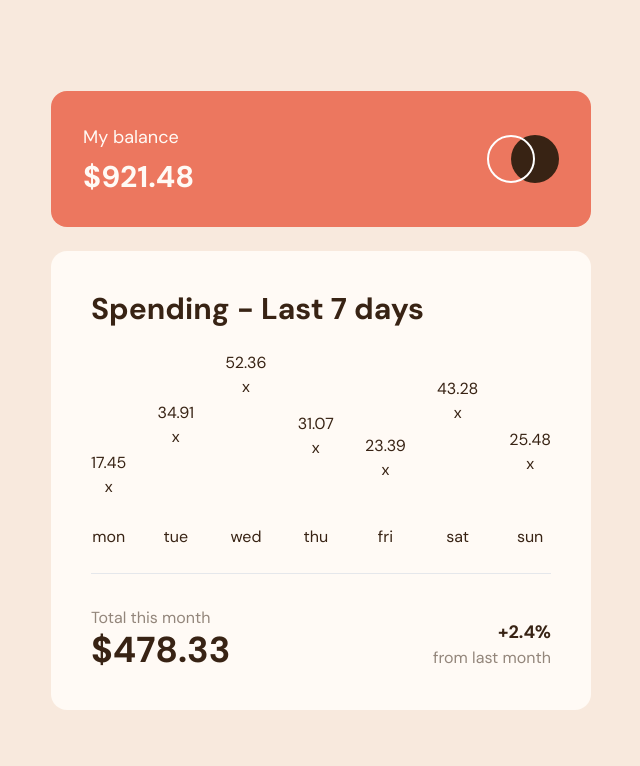
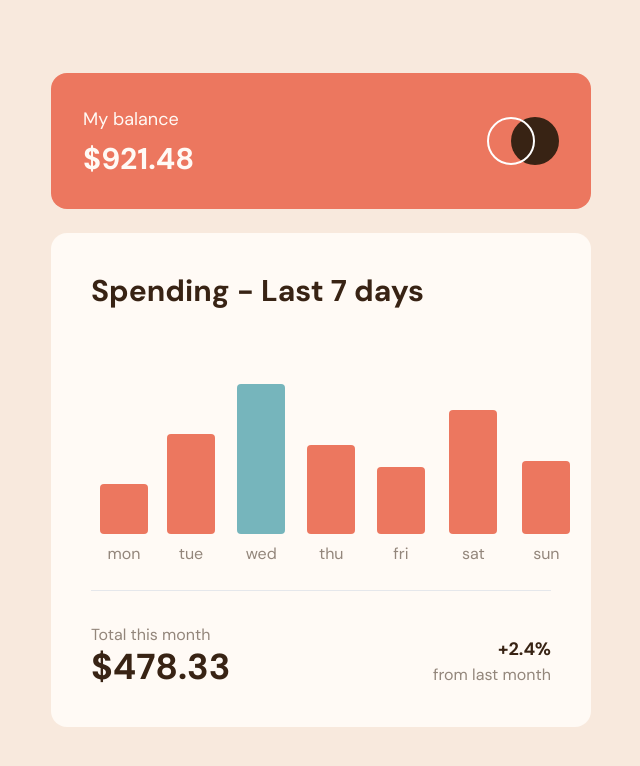
Before and after one commit to n0rrman/frontend-mentor-challenges-green, a Next.js app in the folder expenses-chart-component/: page / in a window 1280 px wide. Shown: the top 766 px of the page, without its empty margins (319-959 px from the left). Built offline with nearby package versions, Linux system fonts and the light colour scheme.

Commit message:
expenses-chart-component dynamic weekly view added

```diff
--- a/expenses-chart-component/src/components/weekly-view.tsx
+++ b/expenses-chart-component/src/components/weekly-view.tsx
@@ -18,12 +18,21 @@ export default function WeeklyView({ spendings }: WeeklyViewProps) {
   const renderedBars = spendings.map((spending) => {
     return (
       <div
-        className="flex flex-col justify-end items-center py-6"
+        className="flex flex-col-reverse gap-2 justify-start items-center py-6"
         id={spending.day}
       >
-        <div>{spending.amount}</div>
-        <div style={{ height: (150 * spending.amount) / max }}>x</div>
-        <div>{spending.day}</div>
+        <div className="text-mediumBrown">{spending.day}</div>
+        <div
+          className={`${
+            max == spending.amount
+              ? "bg-cyan hover:bg-cyan/70"
+              : "bg-softRed hover:bg-softRed/70"
+          } w-12 rounded transition-all peer`}
+          style={{ height: (150 * spending.amount) / max }}
+        ></div>
+        <div className="bg-darkBrown opacity-0 peer-hover:opacity-100 text-veryPaleOrange p-2 rounded-lg text-[1.125rem] transition-all">
+          ${spending.amount}
+        </div>
       </div>
     );
   });
```
